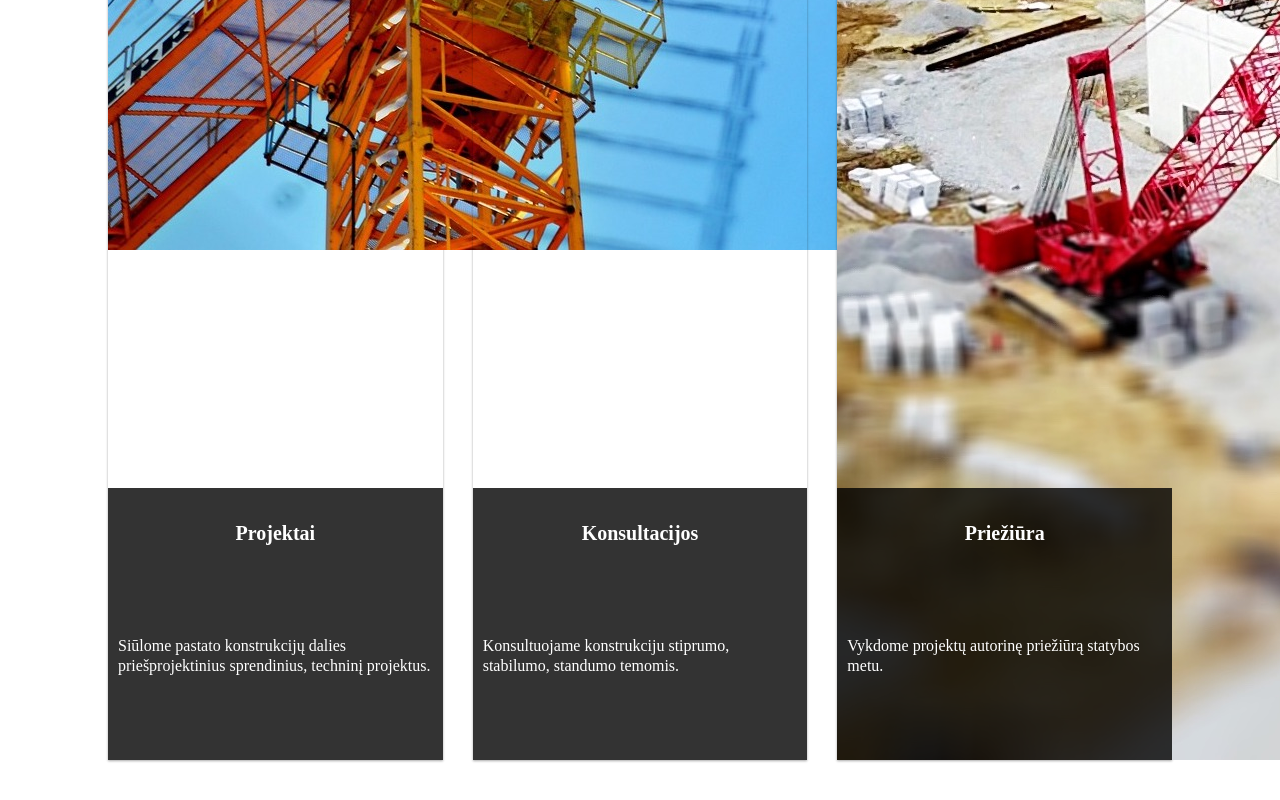
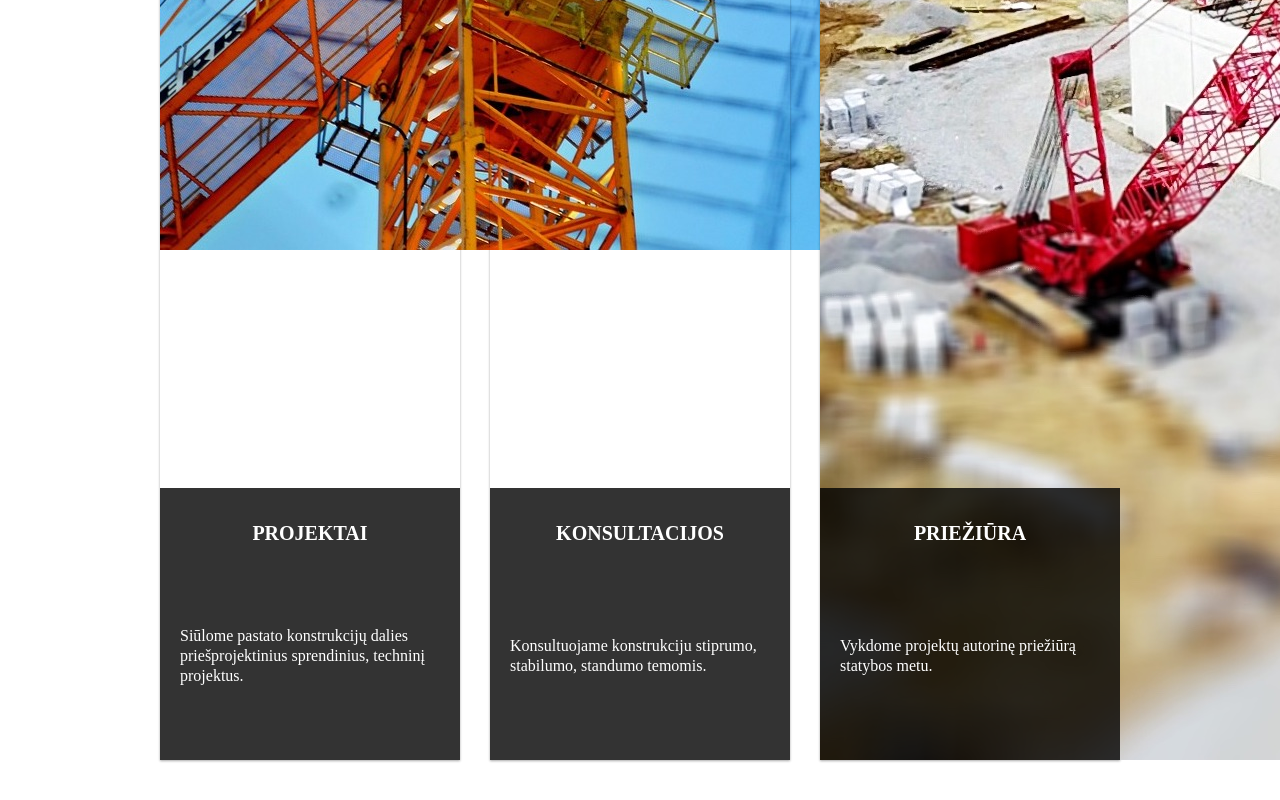
Before and after one commit to lspk129/construct, a Gatsby site: page / in a window 1280 px wide. Shown: the part 1368-2168 px from the top of the page. Built offline with nearby package versions, Linux system fonts and the light colour scheme; Gatsby itself is replaced by a stand-in of ours.

Commit message:
Make service card max fixed width, improve spacing

```diff
--- a/src/components/Services/ServiceCard.js
+++ b/src/components/Services/ServiceCard.js
@@ -36,13 +36,14 @@ const Text = styled.p`
     justify-self: center;
     font-weight: bold;
     font-size: 20px;
+    text-transform: uppercase;
   `}
   ${({ text }) => text && `
     justify-self: center;
     font-weight: 500;
     font-size: 16px;
     line-height: 20px;
-    padding: 10px;
+    padding: 20px;
   `}
 `
 
--- a/src/components/Services/index.js
+++ b/src/components/Services/index.js
@@ -8,7 +8,7 @@ import imageShipyard from '../../images/shipyard-2458150_1280.jpg';
 const Section = styled.div`
   ${({ card }) => card && `
     padding: 0;
-    grid-template-columns: repeat(auto-fit, minmax(200px, 1fr));
+    grid-template-columns: repeat(auto-fit, minmax(200px, 300px));
     display: grid;
     justify-content: center;
     grid-gap: 30px;
```
